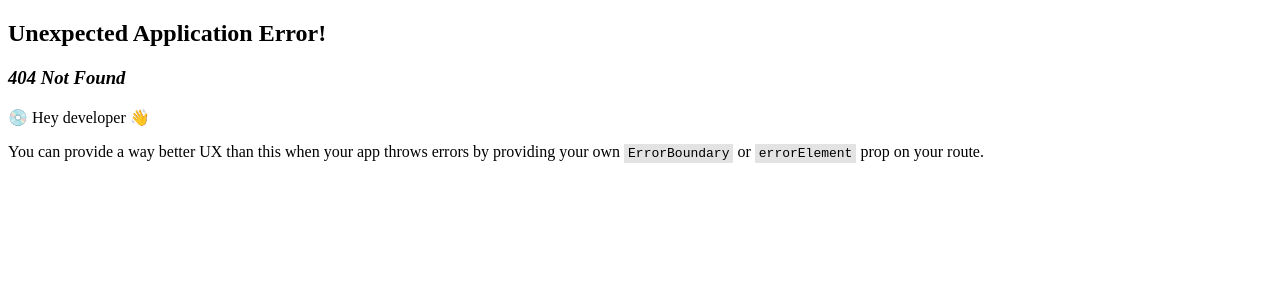
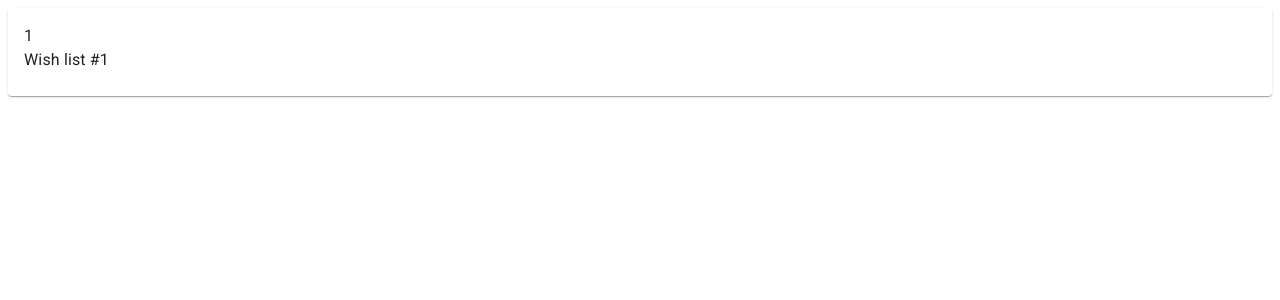
Before and after one commit to prozorov-denis/wish-list, a React app: page /wish-list/1 in a window 1280 px wide. Before the commit this address had no page. Shown: the top 300 px of the page. Built offline with nearby package versions, Linux system fonts and the light colour scheme.

Commit message:
add detailed page

```diff
--- a/src/app/router.tsx
+++ b/src/app/router.tsx
@@ -1,9 +1,14 @@
 import { createBrowserRouter } from "react-router-dom";
 import { HomePage } from "@/pages/home";
+import { WishListDetailedPage } from "@/pages/wish-list-detailed";
 
 export const router = createBrowserRouter([
   {
     path: "/",
     element: <HomePage />,
   },
+  {
+    path: "/wish-list/:wishListId",
+    element: <WishListDetailedPage />,
+  },
 ]);
--- /dev/null
+++ b/src/modules/types/index.ts
@@ -0,0 +1 @@
+export type { WishList } from "./wish-list";
--- /dev/null
+++ b/src/modules/types/wish-list.ts
@@ -0,0 +1,5 @@
+export interface WishList {
+  id: number;
+  title: string;
+  description: string;
+}
--- /dev/null
+++ b/src/modules/wish-list-detailed/WishListDetailed.tsx
@@ -0,0 +1,21 @@
+import type { FC } from "react";
+import { WishListCard } from "@/components/wish-list-card";
+import type { WishList } from "../types";
+
+interface WishListDetailedProps {
+  wishListId: number;
+}
+
+export const WishListDetailed: FC<WishListDetailedProps> = ({ wishListId }) => {
+  const wishList: WishList = {
+    id: wishListId,
+    title: wishListId.toString(),
+    description: `Wish list #${wishListId}`,
+  };
+
+  return (
+    <>
+      <WishListCard title={wishList.title} description={wishList.description} />
+    </>
+  );
+};
--- /dev/null
+++ b/src/modules/wish-list-detailed/index.ts
@@ -0,0 +1 @@
+export { WishListDetailed } from "./WishListDetailed";
--- /dev/null
+++ b/src/pages/wish-list-detailed/WishListDetailedPage.tsx
@@ -0,0 +1,17 @@
+import type { FC } from "react";
+import { useParams } from "react-router-dom";
+import { Page } from "@/components/page";
+import { WishListDetailed } from "@/modules/wish-list-detailed";
+
+type WishListDetailedPageParams = "wishListId";
+
+export const WishListDetailedPage: FC = () => {
+  const { wishListId: wishListIdParam } = useParams<WishListDetailedPageParams>();
+  const wishListId = Number(wishListIdParam);
+
+  return (
+    <Page>
+      <WishListDetailed wishListId={wishListId} />
+    </Page>
+  );
+};
--- /dev/null
+++ b/src/pages/wish-list-detailed/index.ts
@@ -0,0 +1 @@
+export { WishListDetailedPage } from "./WishListDetailedPage";
```
Also changed, not shown: src/modules/wish-lists/WishLists.tsx (+1 -6 lines), src/modules/wish-list-detailed/style.module.scss (added).
